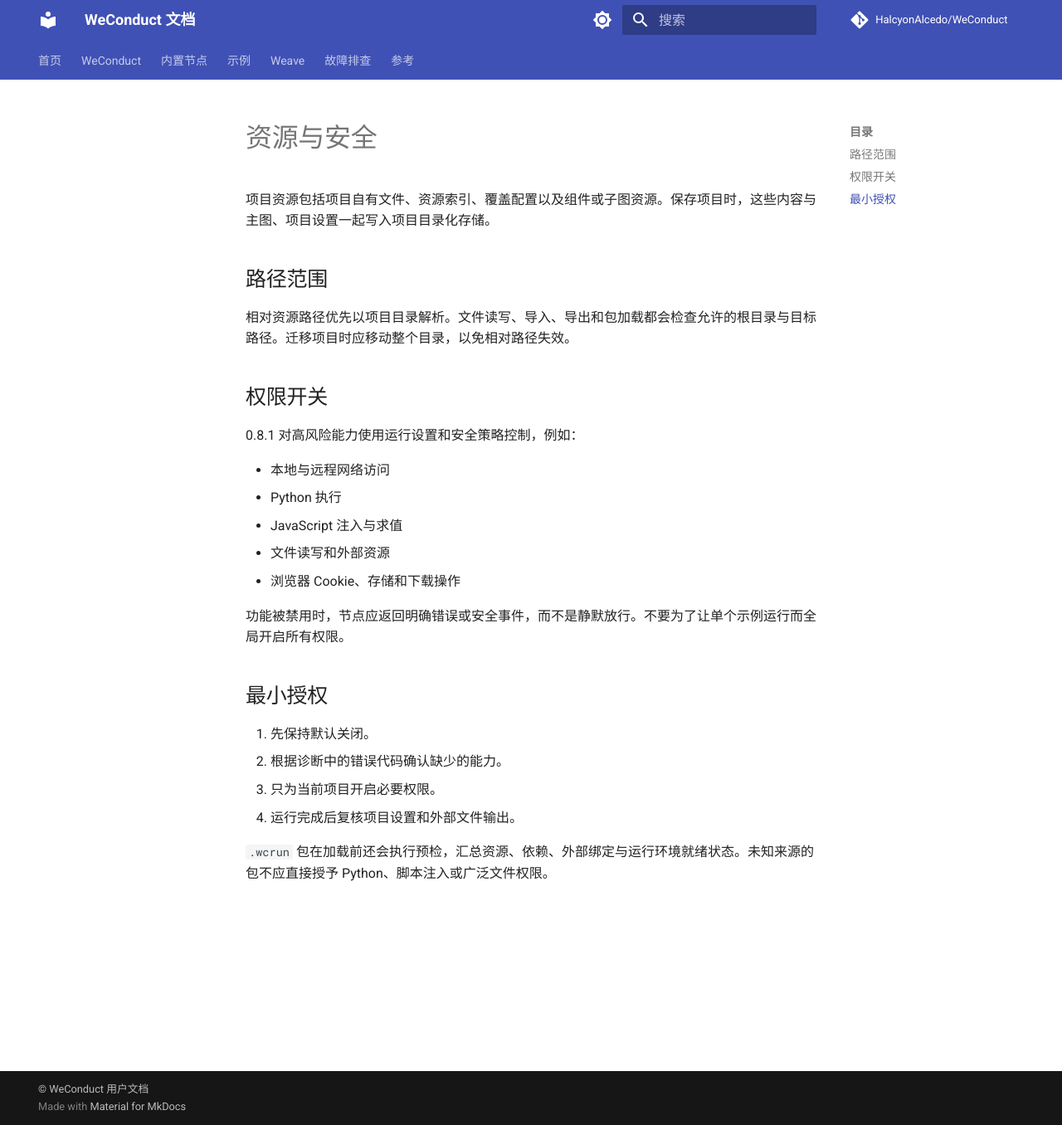
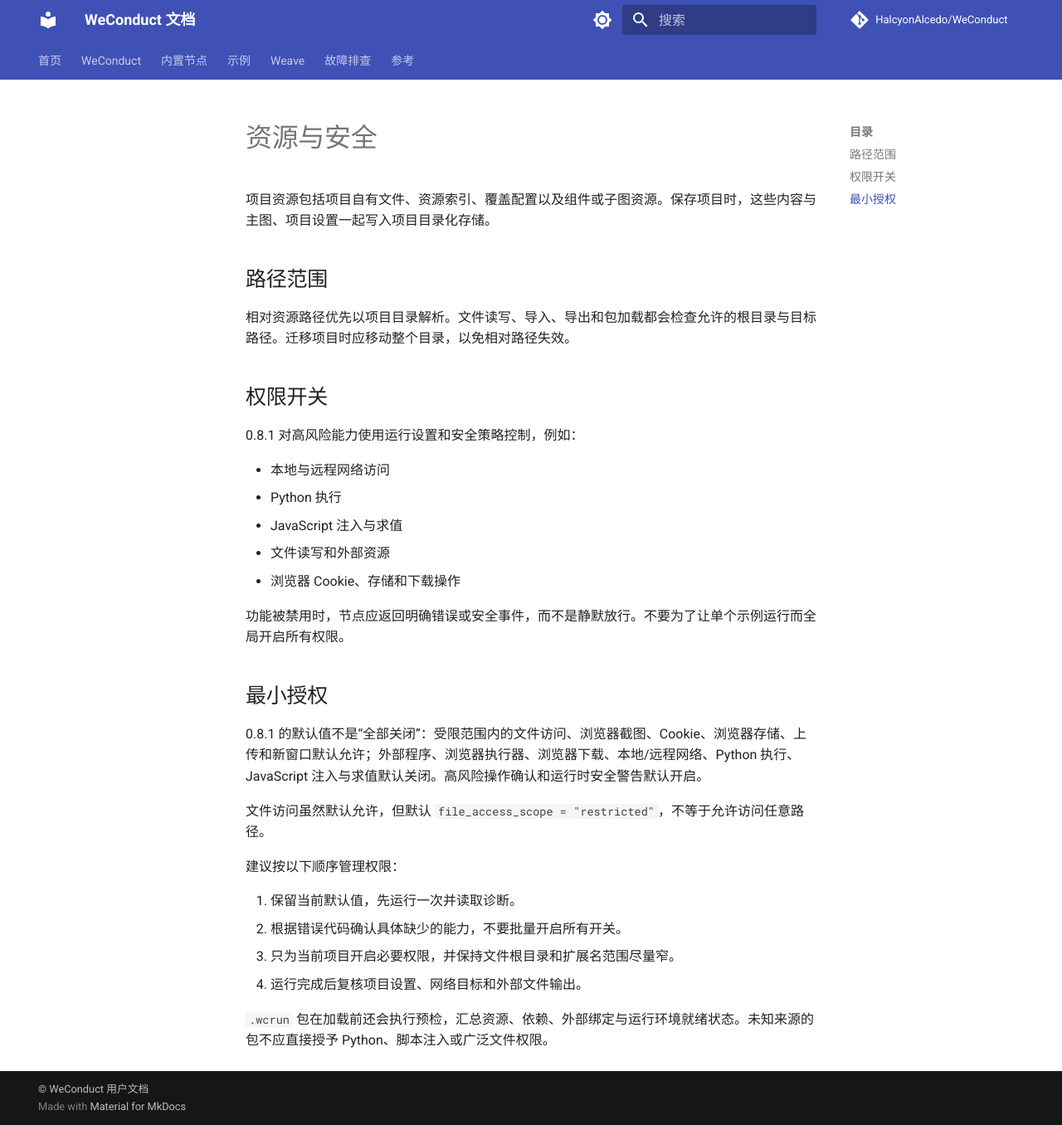
Before and after one commit to HalcyonAlcedo/WeConduct, an MkDocs documentation site: the page built from docs/weconduct/concepts/resources-and-security.md, in a window 1280 px wide and 1356 px high. Shown: the whole window at 83% size. Built offline with MkDocs 1.6.1 and Material for MkDocs 9.7.7, drawn with Linux system fonts in a browser that asks for light colours; comment, search, counter and statistics services are not loaded.

Commit message:
docs: align setup and security guidance

```diff
--- a/docs/weconduct/concepts/resources-and-security.md
+++ b/docs/weconduct/concepts/resources-and-security.md
@@ -26,9 +26,15 @@ doc_id: weconduct:concepts:resources-security
 
 ## 最小授权
 
-1. 先保持默认关闭。
-2. 根据诊断中的错误代码确认缺少的能力。
-3. 只为当前项目开启必要权限。
-4. 运行完成后复核项目设置和外部文件输出。
+0.8.1 的默认值不是“全部关闭”：受限范围内的文件访问、浏览器截图、Cookie、浏览器存储、上传和新窗口默认允许；外部程序、浏览器执行器、浏览器下载、本地/远程网络、Python 执行、JavaScript 注入与求值默认关闭。高风险操作确认和运行时安全警告默认开启。
+
+文件访问虽然默认允许，但默认 `file_access_scope = "restricted"`，不等于允许访问任意路径。
+
+建议按以下顺序管理权限：
+
+1. 保留当前默认值，先运行一次并读取诊断。
+2. 根据错误代码确认具体缺少的能力，不要批量开启所有开关。
+3. 只为当前项目开启必要权限，并保持文件根目录和扩展名范围尽量窄。
+4. 运行完成后复核项目设置、网络目标和外部文件输出。
 
 `.wcrun` 包在加载前还会执行预检，汇总资源、依赖、外部绑定与运行环境就绪状态。未知来源的包不应直接授予 Python、脚本注入或广泛文件权限。
```
Also changed, not shown: docs/weconduct/getting-started/install.md (+12 -3 lines).
